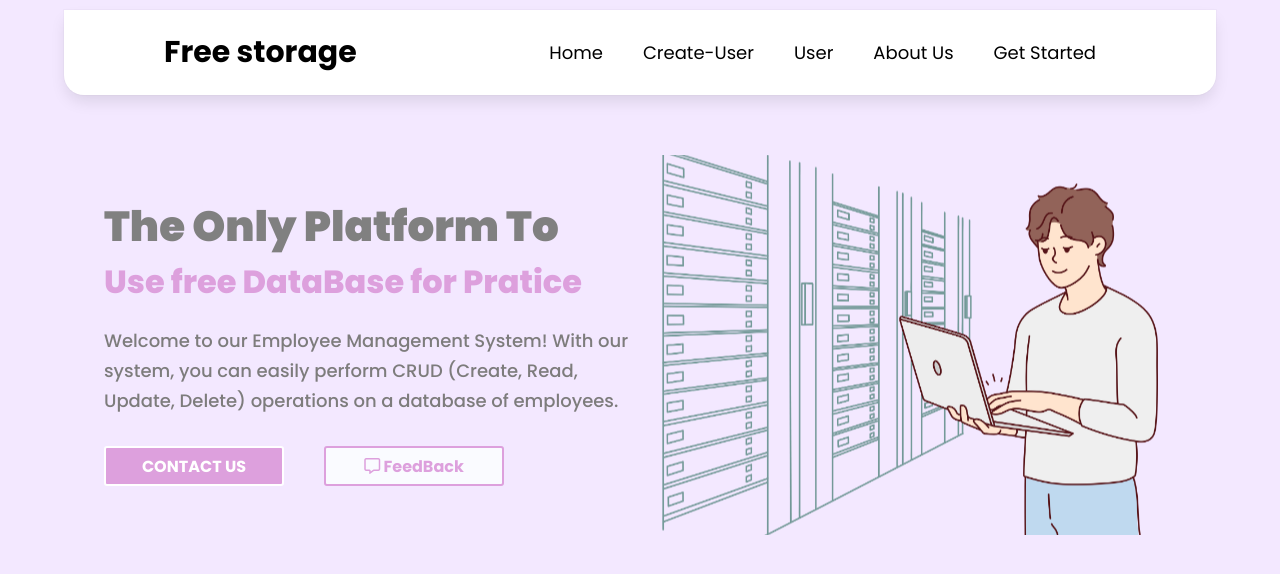
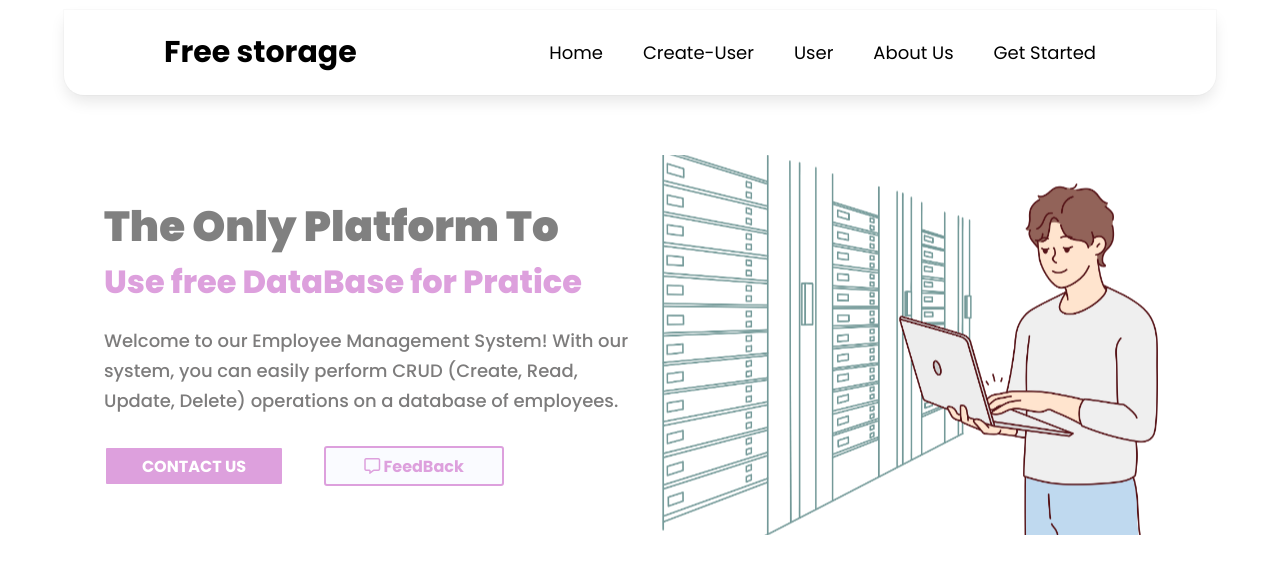
Before and after one commit to kannan304/Employee-Management, a React (Create React App) app: page / in a window 1280 px wide. Shown: the top 574 px of the page. Built offline with nearby package versions, Linux system fonts and the light colour scheme.

Commit message:
Update Home.module.css

```diff
--- a/src/CRUD/Home.module.css
+++ b/src/CRUD/Home.module.css
@@ -8,7 +8,7 @@
 body {
     height: 100vh;
     width: 100%;
-    background-color: rgb(243, 232, 255);
+/*     background-color: rgb(243, 232, 255); */
     /* border: 1px solid  black; */
   }
   body {
```
